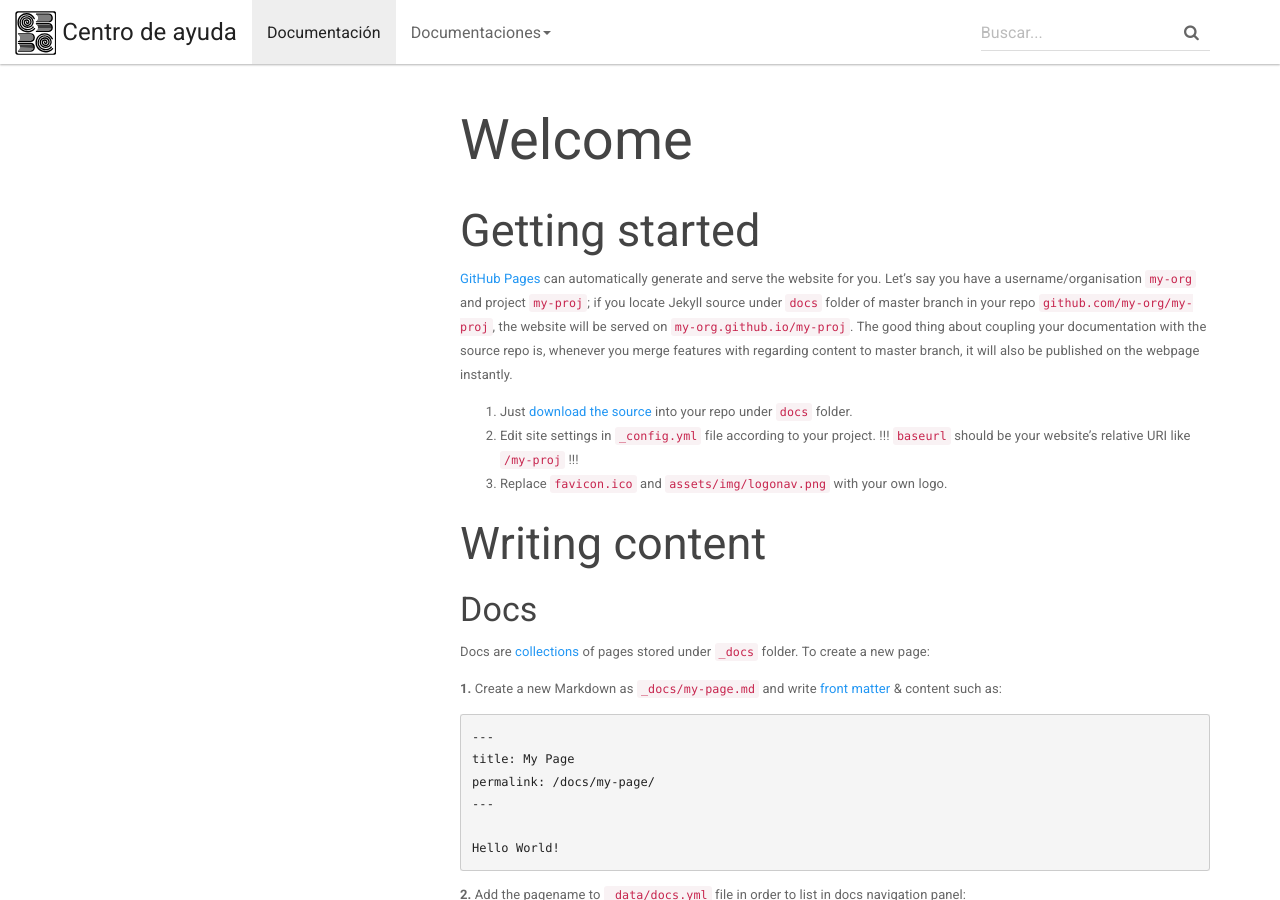
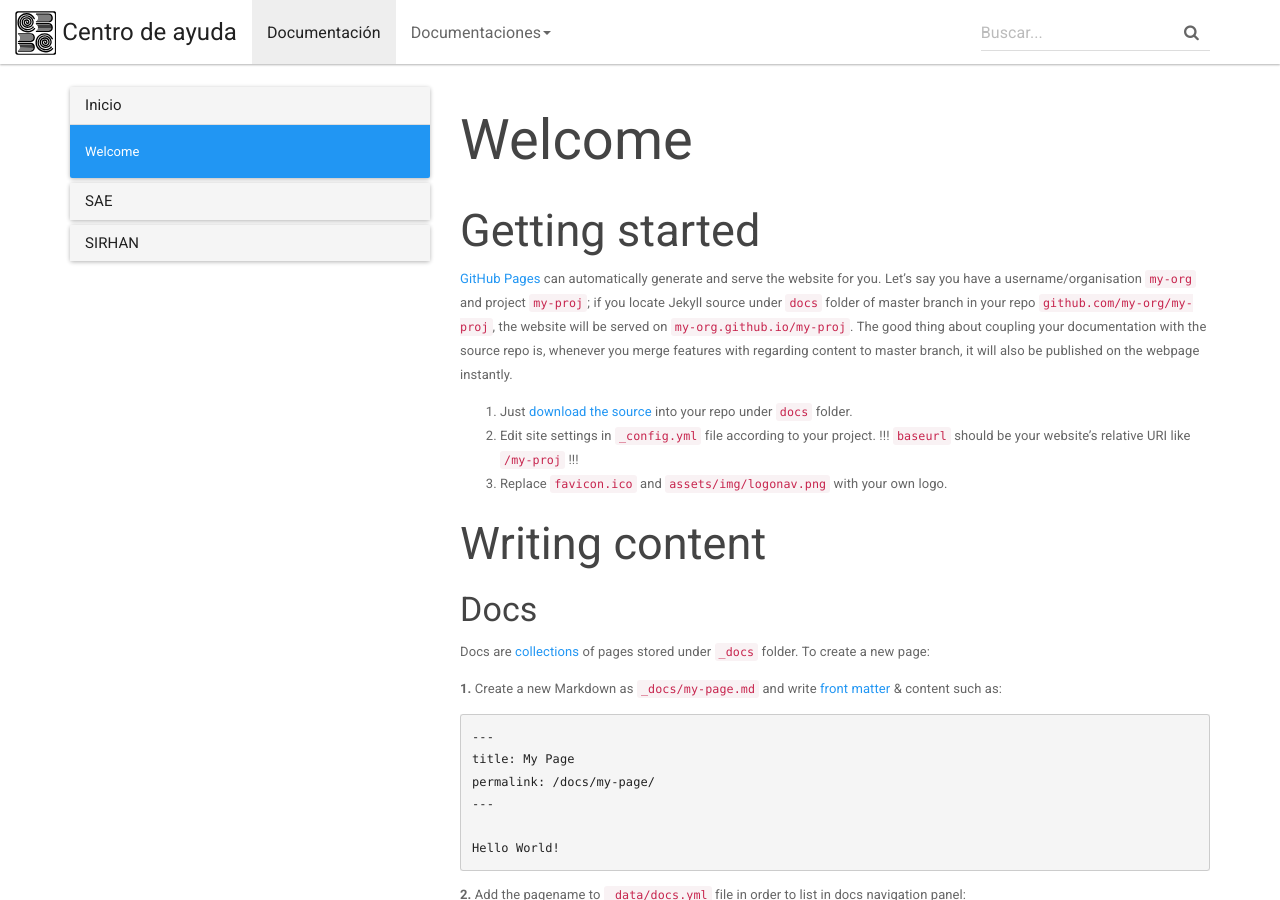
Before and after one commit to CoBachBC/centrodeayuda, a Jekyll site: the page built from docs/_docs/index.md, in a window 1280 px wide and 900 px high. Built offline with Jekyll 4.4.1, drawn with Linux system fonts in a browser that asks for light colours.

Commit message:
Update docs_nav.html

```diff
--- a/docs/_includes/docs_nav.html
+++ b/docs/_includes/docs_nav.html
@@ -1,5 +1,5 @@
 <div class="panel-group" id="accordion" role="tablist" aria-multiselectable="true">
-  {% for section in site.data.page.docu %}
+  {% for section in site.data.docs %}
     <div class="panel panel-default">
       <div class="panel-heading">
         <h4 class="panel-title">
```
